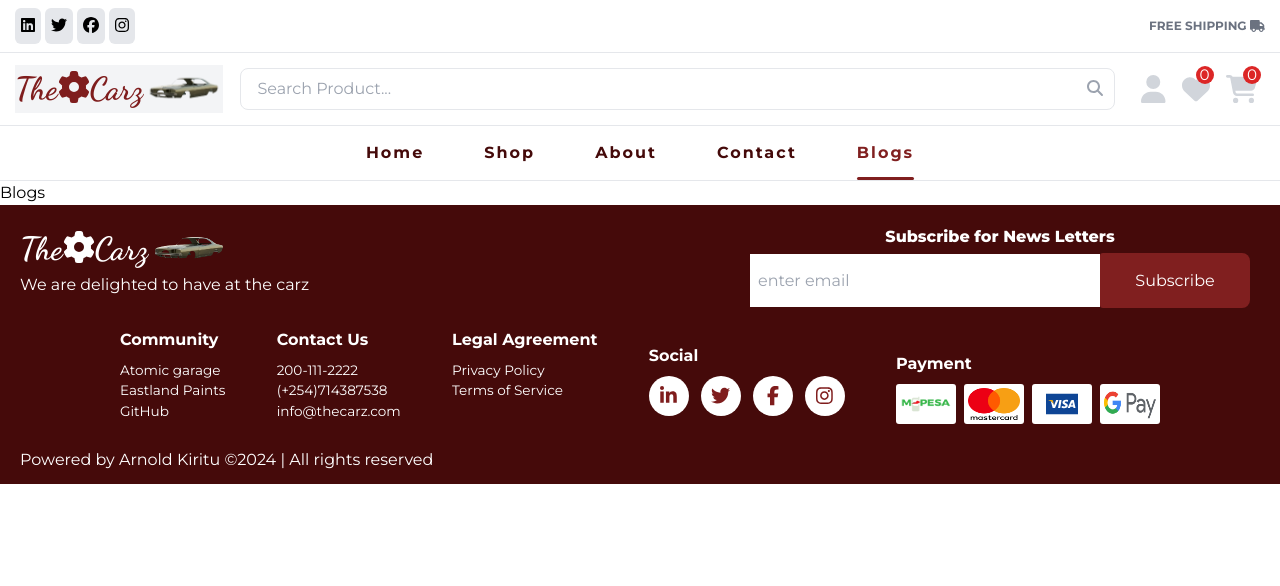
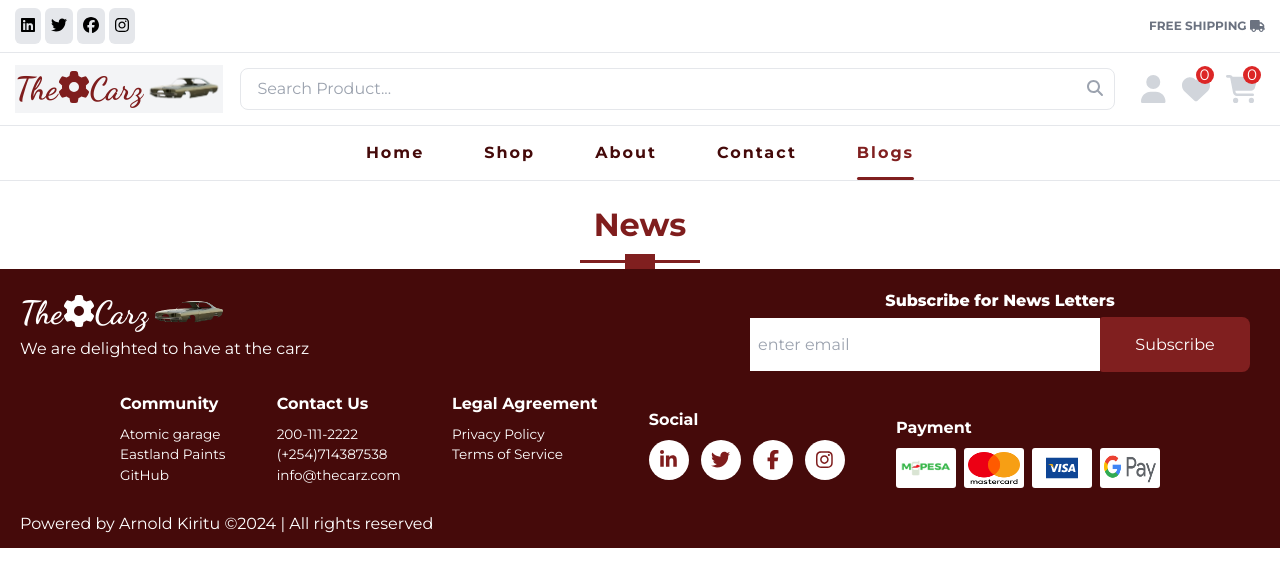
Before and after one commit to arnold-0803/e-commerce-project-in-Next.js, a Next.js app: page /blogs in a window 1280 px wide. Shown: the top 586 px of the page. Built offline with nearby package versions, Linux system fonts and the light colour scheme; a web font is replaced by a local one.

Commit message:
adding blogs page

```diff
--- a/src/app/blogs/page.jsx
+++ b/src/app/blogs/page.jsx
@@ -3,7 +3,7 @@ import React from 'react'
 export default function blogs() {
   return (
     <div>
-      Blogs
+      <h2 className='heading'>News</h2>
     </div>
   )
 }
```
Also changed, not shown: src/app/blogs/Blogs.jsx (added).
